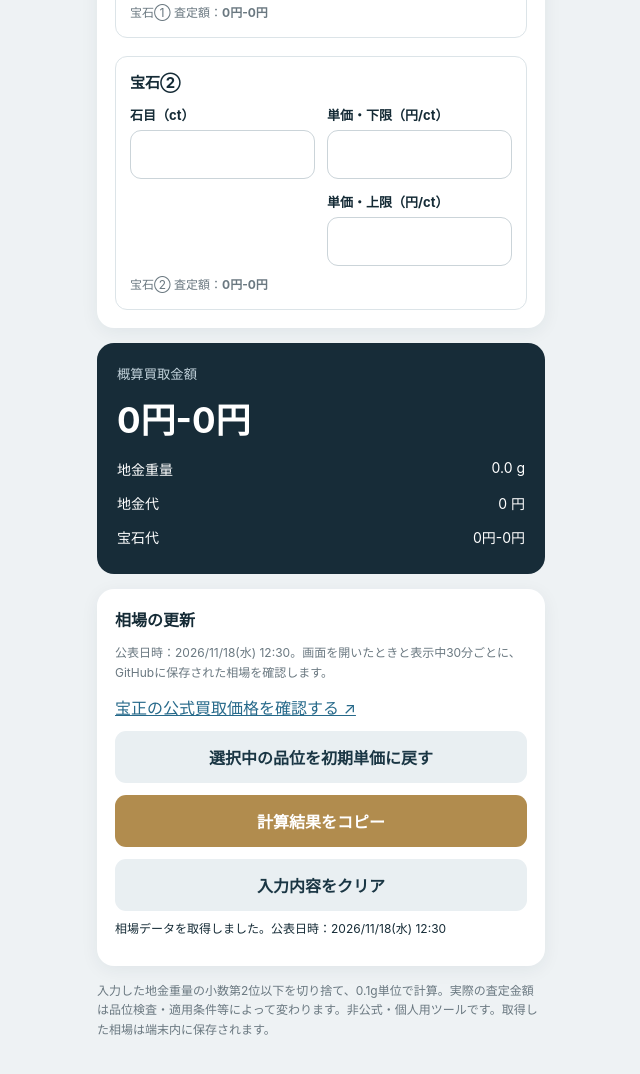
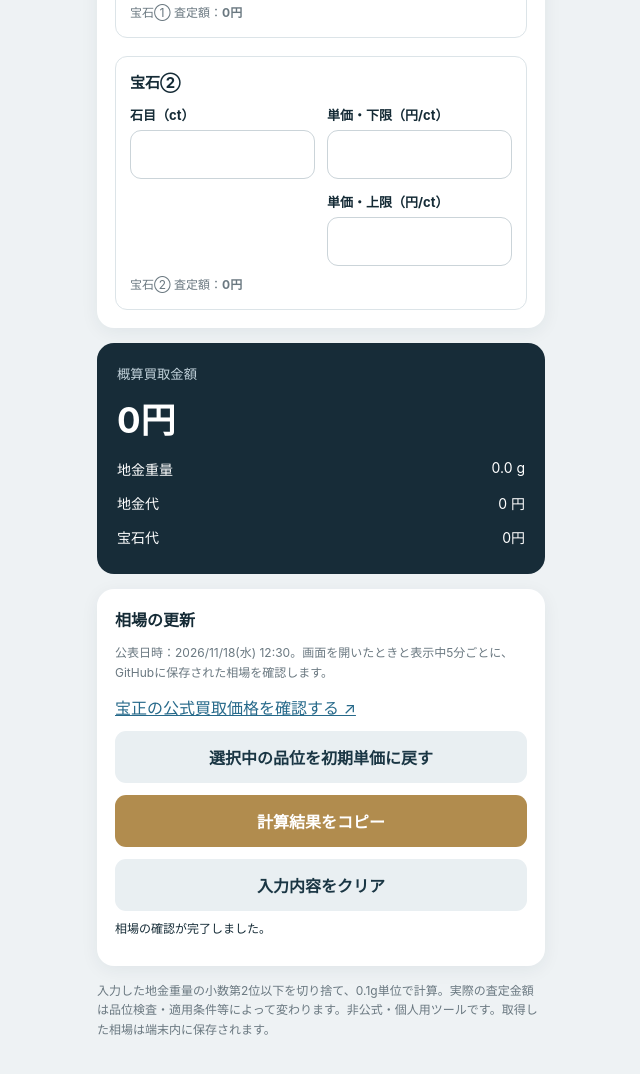
Before and after one commit to only-for-calculation/jewelry-calculator, a plain HTML site: page index.html in a window 1280 px wide. Shown: the part 738-1812 px from the top of the page, without its empty margins (319-959 px from the left). Drawn offline with Linux system fonts and the light colour scheme.

Commit message:
Update index.html

```diff
--- a/index.html
+++ b/index.html
@@ -180,7 +180,7 @@ a{color:#26698a}
 
 <b>相場の更新</b>
 
-<p class="muted" id="rate-info">GitHubに保存された宝正公表単価を読み込みます。画面を開いたときと、表示中は30分ごとに確認します。</p>
+<p class="muted" id="rate-info">GitHubに保存された宝正公表単価を読み込みます。画面を開いたときと、表示中は5分ごとに確認します。</p>
 
 <a href="https://www.housho-diamond.co.jp/" target="_blank" rel="noopener">宝正の公式買取価格を確認する ↗</a>
 
@@ -210,9 +210,9 @@ const initial={
 
 'Pt1000':8012,'Pt950':7644,'Pt900':7715,
 
-'Pt900（ダイヤ付き）':7865,'Pt850':7308,
+'Pt900（ダイヤ付き）':7865,
 
-'Pt850（ダイヤ付き）':7458,
+'Pt850':7308,'Pt850（ダイヤ付き）':7458,
 
 'SV1000':259,'SV925':231,
 
@@ -276,9 +276,7 @@ function validRates(r){
 
  Object.keys(initial).every(k=>
 
- typeof r[k]==='number'&&
-
- Number.isFinite(r[k])&&r[k]>=0);
+ typeof r[k]==='number'&&Number.isFinite(r[k])&&r[k]>=0);
 
 }
 
@@ -328,7 +326,7 @@ function showFreshness(message){
 
  '公表日時：'+published+
 
- '。画面を開いたときと表示中30分ごとに、GitHubに保存された相場を確認します。';
+ '。画面を開いたときと表示中5分ごとに、GitHubに保存された相場を確認します。';
 
 }
 
@@ -336,11 +334,15 @@ showFreshness(sourceState+'：'+published+'。最新かどうかは未確認で
 
 const val=id=>Number($(id).value||0);
 
-function rangeText(min,max){
+function money(n){return fmt(n)+'円'}
 
- return fmt(min)+'円-'+fmt(max)+'円';
+function displayRange(low,high,hasUpper){
+
+ return hasUpper?money(low)+'-'+money(high):money(low);
 
 }
+
+let copyValue='';
 
 function calc(){
 
@@ -348,17 +350,23 @@ function calc(){
 
  const valid=ids.every(id=>
 
- $(id).value===''||
+  $(id).value===''||
 
- (Number.isFinite(Number($(id).value))&&Number($(id).value)>=0)
+  (Number.isFinite(Number($(id).value))&&Number($(id).value)>=0)
 
  );
 
- const ordered=val('price1')<=val('price1max')&&
+ const ordered=[1,2].every(i=>
 
- val('price2')<=val('price2max');
+  $('price'+i+'max').value===''||
+
+  val('price'+i)<=val('price'+i+'max')
+
+ );
 
  if(!valid||!ordered){
+
+  copyValue='';
 
   $('total').textContent='入力を確認';
 
@@ -372,29 +380,39 @@ function calc(){
 
  const metal=Math.floor(net*val('rate'));
 
- const g1min=Math.floor(val('ct1')*val('price1'));
+ let lows=[],highs=[],anyUpper=false;
 
- const g1max=Math.floor(val('ct1')*val('price1max'));
+ for(let i=1;i<=2;i++){
 
- const g2min=Math.floor(val('ct2')*val('price2'));
+  const low=Math.floor(val('ct'+i)*val('price'+i));
 
- const g2max=Math.floor(val('ct2')*val('price2max'));
+  const upperEntered=$('price'+i+'max').value!=='';
 
- const gemMin=g1min+g2min;
+  const high=upperEntered?Math.floor(val('ct'+i)*val('price'+i+'max')):low;
 
- const gemMax=g1max+g2max;
+  lows.push(low);
+
+  highs.push(high);
+
+  if(upperEntered&&val('ct'+i)>0)anyUpper=true;
+
+  $('gem'+i).textContent=displayRange(low,high,upperEntered&&val('ct'+i)>0);
+
+ }
+
+ const gemLow=lows[0]+lows[1];
+
+ const gemHigh=highs[0]+highs[1];
 
  $('net').textContent=net.toFixed(1)+' g';
 
  $('metal').textContent=fmt(metal)+' 円';
 
- $('gem1').textContent=rangeText(g1min,g1max);
+ $('gem').textContent=displayRange(gemLow,gemHigh,anyUpper);
 
- $('gem2').textContent=rangeText(g2min,g2max);
+ copyValue=displayRange(metal+gemLow,metal+gemHigh,anyUpper);
 
- $('gem').textContent=rangeText(gemMin,gemMax);
-
- $('total').textContent=rangeText(metal+gemMin,metal+gemMax);
+ $('total').textContent=copyValue;
 
 }
 
@@ -432,7 +450,7 @@ $('reset').addEventListener('click',()=>{
 
 $('copy').addEventListener('click',async()=>{
 
- if($('total').textContent==='入力を確認'){
+ if(!copyValue){
 
   $('status').textContent='入力内容を確認してください';
 
@@ -440,13 +458,11 @@ $('copy').addEventListener('click',async()=>{
 
  }
 
- const s=$('total').textContent;
-
  try{
 
-  await navigator.clipboard.writeText(s);
+  await navigator.clipboard.writeText(copyValue);
 
-  $('status').textContent='概算買取額の下限〜上限をコピーしました';
+  $('status').textContent='概算買取額をコピーしました';
 
  }catch(e){
 
@@ -468,9 +484,9 @@ $('clear').addEventListener('click',()=>{
 
 });
 
+$('refresh').addEventListener('click',()=>updateRates());
+
 let fetching=false;
-
-$('refresh').addEventListener('click',()=>updateRates());
 
 async function updateRates(){
 
@@ -534,7 +550,7 @@ async function updateRates(){
 
   );
 
-  $('status').textContent='相場データを取得しました。公表日時：'+published;
+  $('status').textContent='相場の確認が完了しました。';
 
  }catch(e){
 
@@ -570,7 +586,7 @@ setInterval(()=>{
 
  if(!document.hidden)updateRates();
 
-},30*60*1000);
+},5*60*1000);
 
 document.addEventListener('visibilitychange',()=>{
 
```
